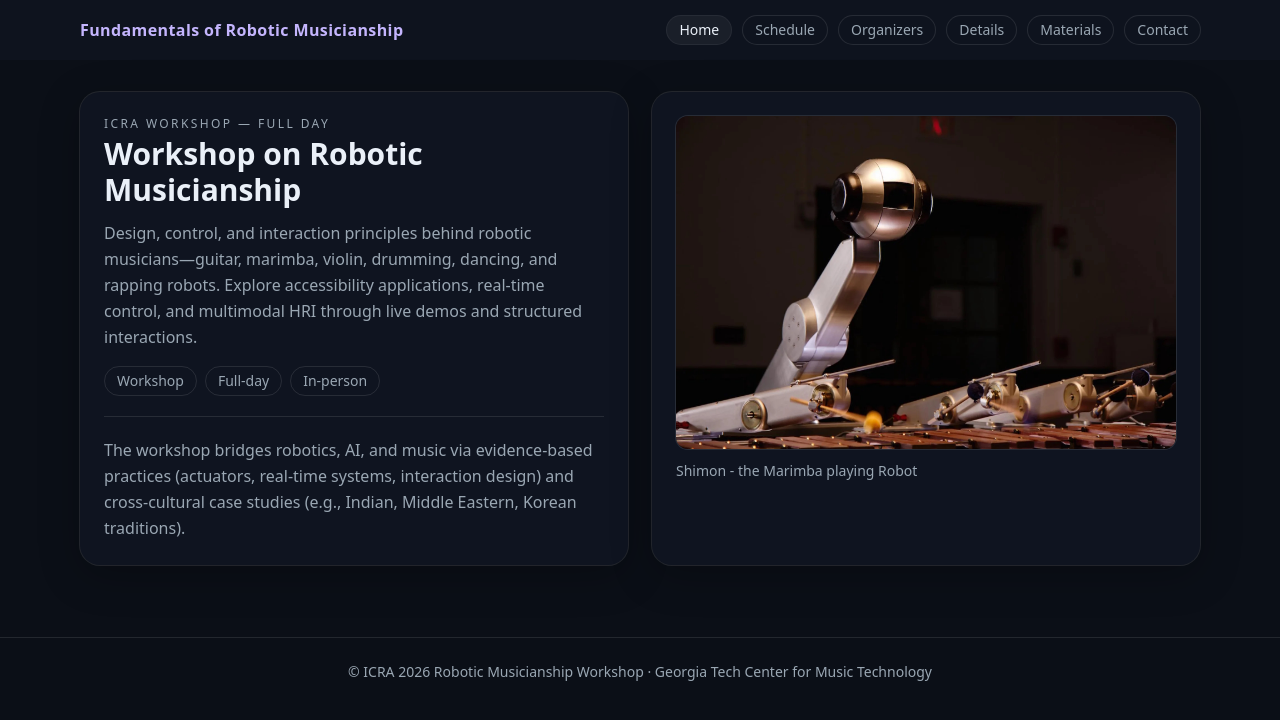
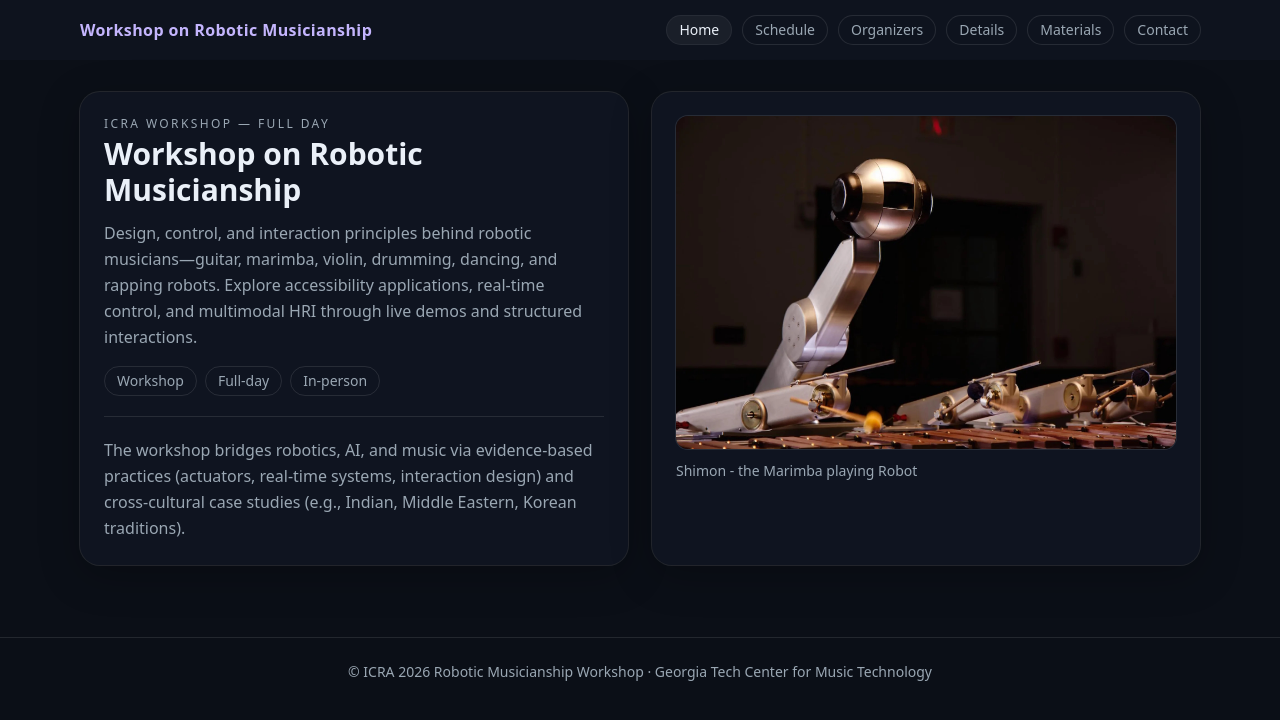
Before and after one commit to icra2026rm/icra2026rm.github.io, a Next.js app: page / in a window 1280 px wide. Shown: the top 720 px of the page. Built offline with nearby package versions, Linux system fonts and the light colour scheme.

Commit message:
Changed Nav title

```diff
--- a/src/components/Nav.tsx
+++ b/src/components/Nav.tsx
@@ -20,7 +20,7 @@ export default function Nav() {
                 <Link
                     href="/"
                     className="font-extrabold tracking-wide text-accent-2">
-                    Fundamentals of Robotic Musicianship
+                    Workshop on Robotic Musicianship
                 </Link>
                 <nav className="flex flex-wrap gap-3">
                     {links.map((l) => {
```
